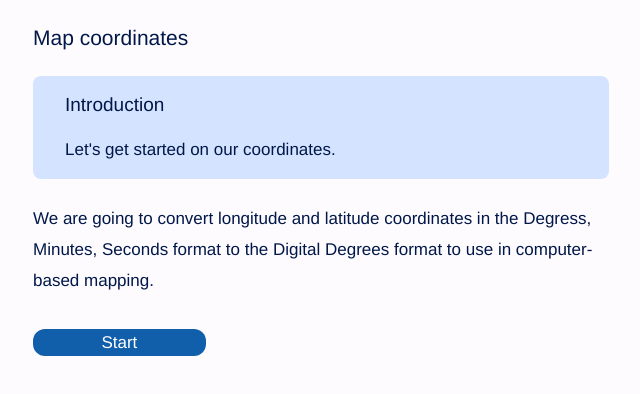
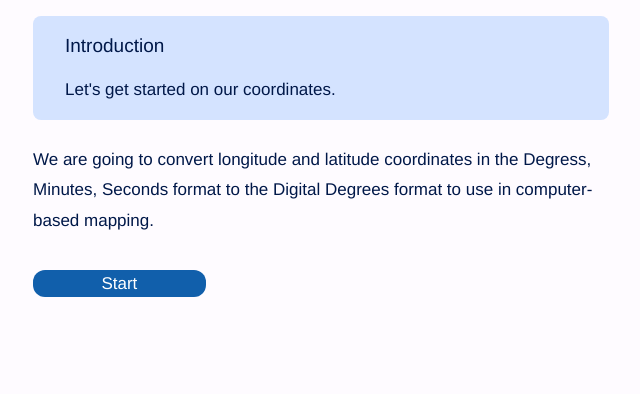
Before and after one commit to seankelliher/map-coordinates-dms, a Vue app: page / in a window 1280 px wide. Shown: the top 394 px of the page, without its empty margins (319-959 px from the left). Built offline with nearby package versions, Linux system fonts and the light colour scheme.

Commit message:
Remove header. No longer needed.

```diff
--- a/src/components/ComponentHome.vue
+++ b/src/components/ComponentHome.vue
@@ -10,9 +10,6 @@ import Step6Result from "./Step6Result.vue";
 
 <template>
     <div id="container">
-        <header>
-            <h1>Map coordinates</h1>
-        </header>
         <Step1Introduction />
         <Step2Longitude />
         <Step3Latitude />
```
